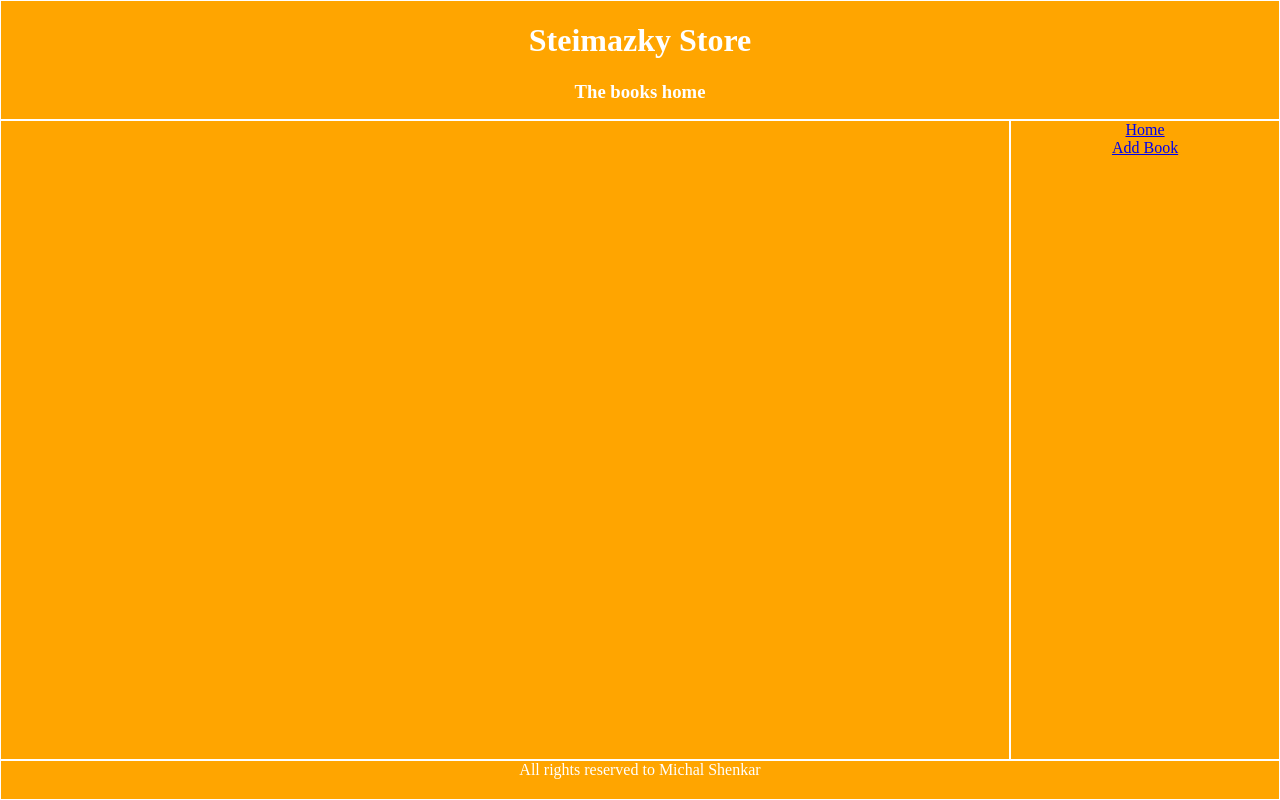
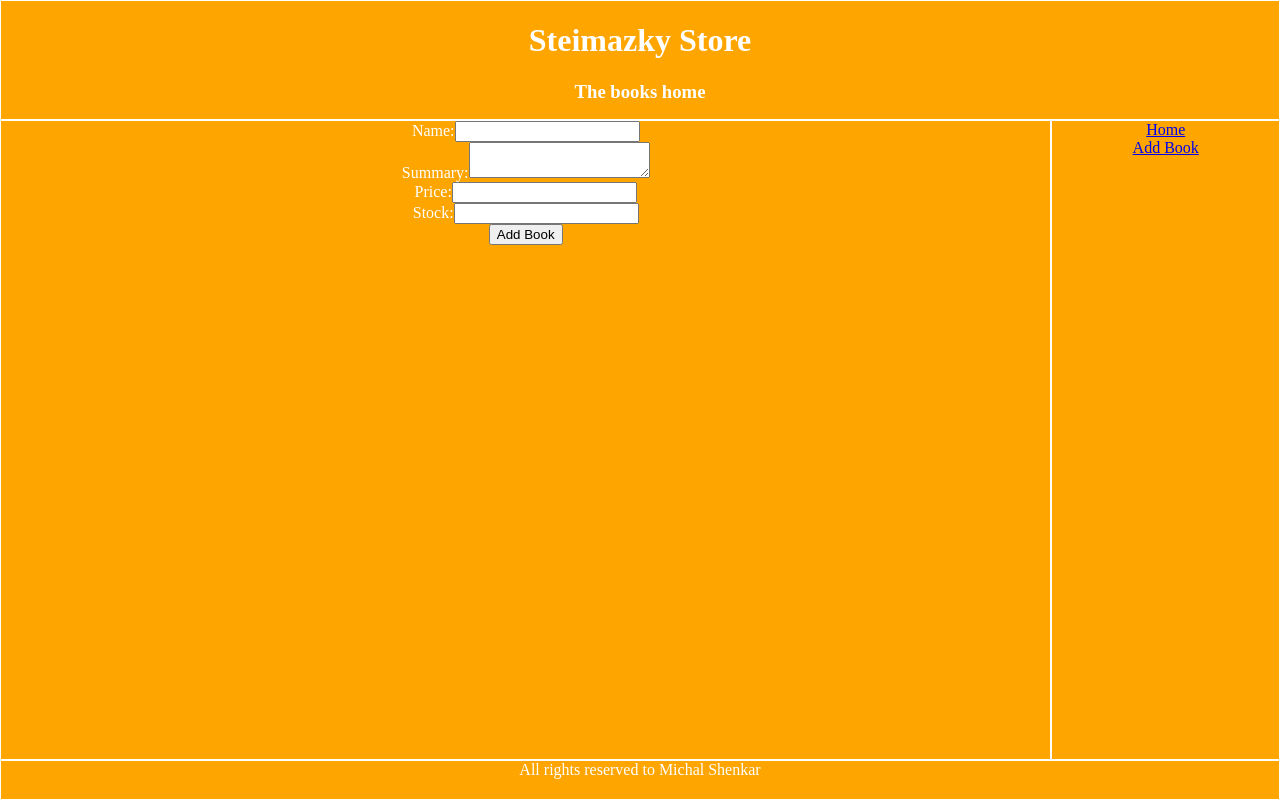
Before and after one commit to ShenkarMichal/Steimazky-Store, a React (Create React App) app in the folder frontend/: page /add-book in a window 1280 px wide. Built offline with nearby package versions, Linux system fonts and the light colour scheme.

Commit message:
frontend - add form fir adding book

```diff
--- a/frontend/package.json
+++ b/frontend/package.json
@@ -15,6 +15,7 @@
     "axios": "^1.4.0",
     "react": "^18.2.0",
     "react-dom": "^18.2.0",
+    "react-hook-form": "^7.43.9",
     "react-router-dom": "^6.11.1",
     "react-scripts": "5.0.1",
     "typescript": "^4.9.5",
--- a/frontend/src/6-Components/BooksArea/AddBook/AddBook.tsx
+++ b/frontend/src/6-Components/BooksArea/AddBook/AddBook.tsx
@@ -1,9 +1,31 @@
+import { useForm } from "react-hook-form"
 import "./AddBook.css"
+import BooksModel from "../../../3-Models/BooksModel"
 
 function AddBook(): JSX.Element{
+
+    const {register, handleSubmit} = useForm<BooksModel>()
+    function addBook(newBook: BooksModel){
+
+    }
     return(
         <div className="AddBook">
+            <form onSubmit={handleSubmit(addBook)}>
+                <label>Name:</label>
+                <input type="text" {...register("bookName")} required/> <br />
 
+                <label>Summary:</label>
+                <textarea {...register("bookSummary")} required></textarea>  <br />
+
+                <label>Price:</label>
+                <input type="text" {...register("bookPrice")} required/> <br />
+
+                <label>Stock:</label>
+                <input type="text" {...register("bookStock")} required/> <br />
+
+                <button>Add Book</button>
+
+            </form>
         </div>
     )
 }
--- a/frontend/src/6-Components/BooksArea/BookCard/BookCard.css
+++ b/frontend/src/6-Components/BooksArea/BookCard/BookCard.css
@@ -0,0 +1,12 @@
+.BookCard {
+    border: 2px double white;
+    border-radius: 10px;
+    width:max-content;
+    height: fit-content;
+    background-color: gray;
+    overflow: auto;
+    display: inline-block;
+    padding: 20px;
+    margin: 10px;
+    font-size: larger;
+}
```
Also changed, not shown: 1 other file (tests, documents, lock files or other folders).
